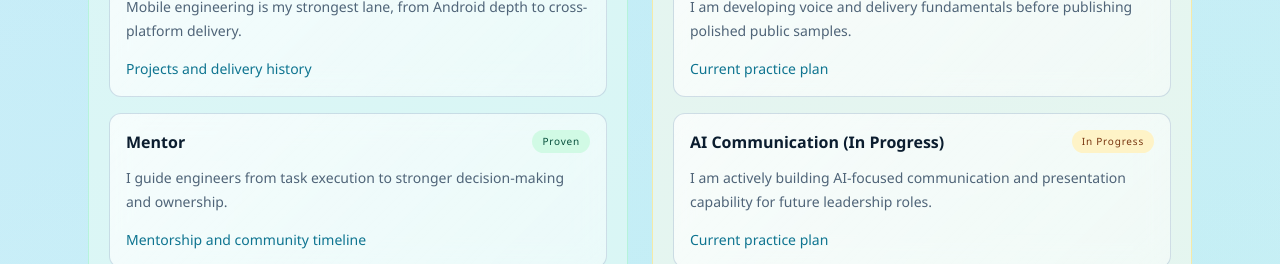
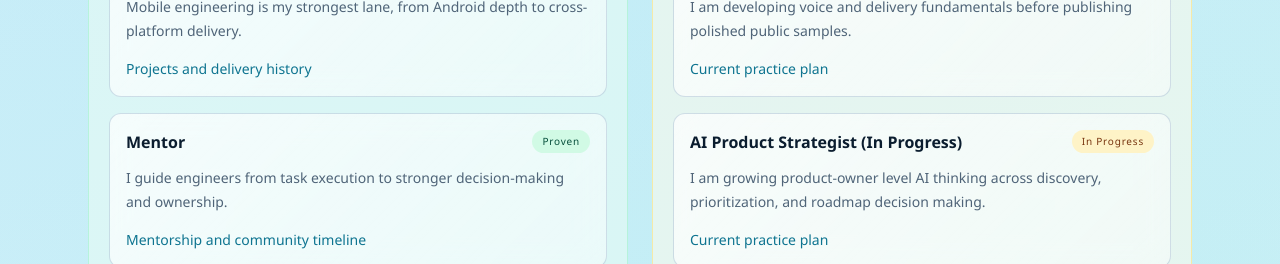
Before and after one commit to TouhidSwapon/portfoliobycodex, a Next.js app: page / in a window 1280 px wide. Shown: the part 1000-1264 px from the top of the page. Built offline with nearby package versions, Linux system fonts and the light colour scheme.

Commit message:
copy: rename emerging AI lane to product strategist track

```diff
--- a/data/profile.ts
+++ b/data/profile.ts
@@ -185,6 +185,7 @@ export const insights = [
 
 export const nowFocus = [
   "Designing AI-assisted engineering workflows for real product teams",
+  "Building AI product discovery and roadmap thinking through practical experiments",
   "Developing AI presentation narratives for leadership and community sessions",
   "Mentoring engineers toward architecture and leadership readiness",
   "Training voice-over fundamentals to strengthen delivery and storytelling range",
@@ -296,10 +297,10 @@ export const talentSegments = [
   {
     lane: "Build",
     maturity: "in_progress",
-    title: "AI Communication (In Progress)",
+    title: "AI Product Strategist (In Progress)",
     status: "In Progress",
     description:
-      "I am actively building AI-focused communication and presentation capability for future leadership roles.",
+      "I am growing product-owner level AI thinking across discovery, prioritization, and roadmap decision making.",
     proofLabel: "Current practice plan",
     href: "#now"
   }
```
